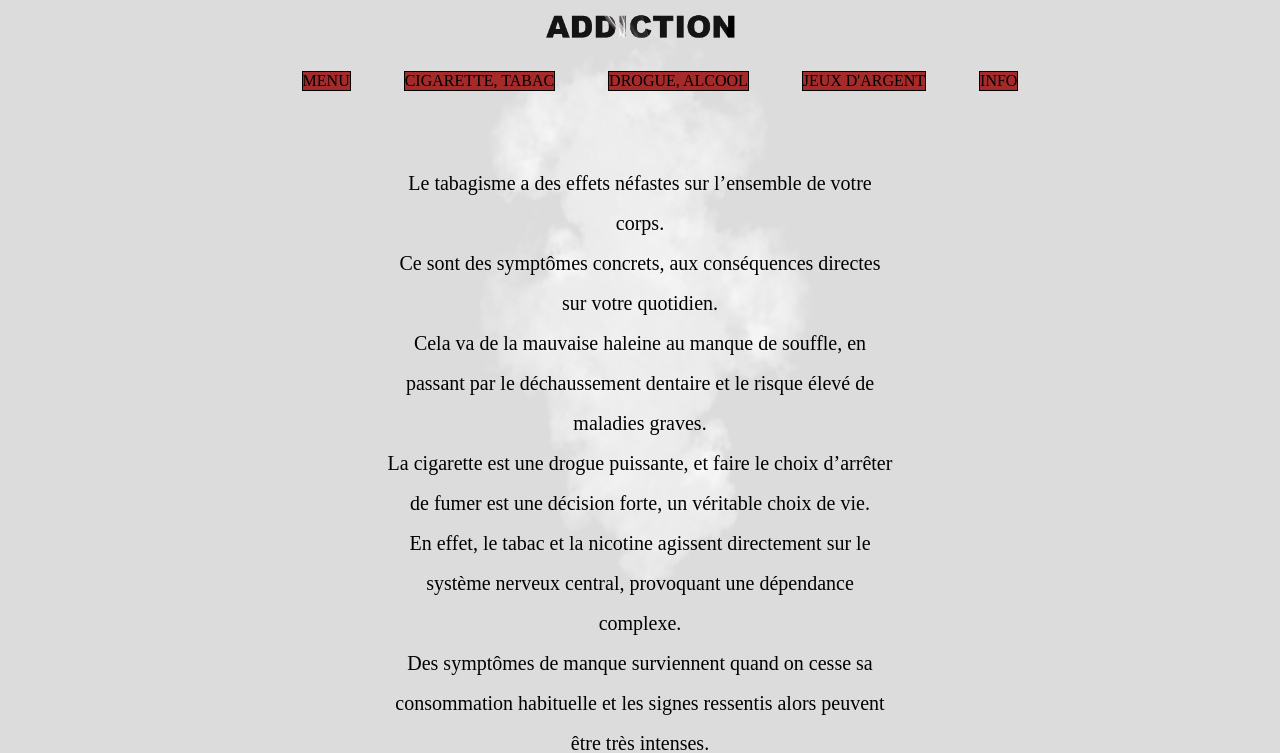
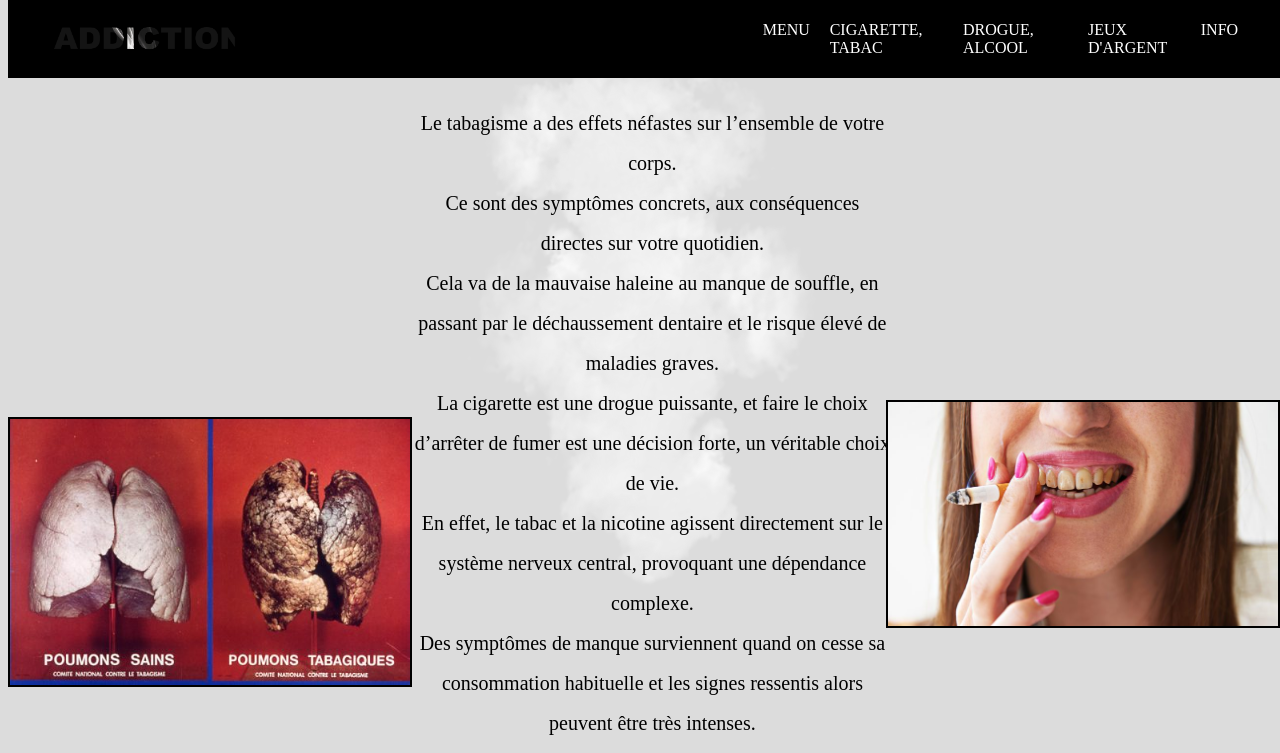
Before and after one commit to Haitamrane/hetic-w1p2021-Haitamrane, a plain HTML site: page Cigarette.html in a window 1280 px wide. Shown: the top 753 px of the page. Drawn offline with Linux system fonts and the light colour scheme.

Commit message:
commit initial

```diff
--- a/Cigarette.html
+++ b/Cigarette.html
@@ -3,16 +3,18 @@
 <html>
   <head>
     <meta charset="utf-8">
-    <title>Addiction</title>
+    <title>Addicton</title>
     <link rel="shortcut icon" href="Img/danger.ico">
-    <meta name="ADDICTIONS" content="Info sur les Addictions.">
+    <meta name="Addiction" content="Info sur les Addictions.">
     <link rel="stylesheet" href="css/style.css" />
   </head>
 
 <body>
-  <header>
-    <a href="Index.html"><img src="Img/logo.png" class="logo"></a>
-      <nav>
+  <header class="sticky">
+    <div class="container">
+    <a href="Index.html"><img src="Img/logo.png" id="logo"> </a>
+
+    <nav>
           <ul class="menu">
             <li><a href="Index.html"> MENU </a></li>
             <li><a href="Cigarette.html"> CIGARETTE, TABAC </a></li>
@@ -20,14 +22,17 @@
             <li><a href="Jeux.html"> JEUX D'ARGENT </a></li>
             <li><a href="https://solidarites-sante.gouv.fr/prevention-en-sante/addictions/article/informations-sur-les-addictions-et-les-drogues" target="blank_"> INFO </a> </li>
           </ul>
-        </nav>
-
-
+        </div>
+    </nav>
   </header>
 
 
   <main>
-    <p>
+
+    <img src="img/poumon.jpeg" class="poumon">
+    <img src="img/dent.jpg" class="dent">
+
+<p>
         <br> Le tabagisme a des effets néfastes sur l’ensemble de votre corps.
         <br> Ce sont des symptômes concrets, aux conséquences directes sur votre quotidien.
         <br> Cela va de la mauvaise haleine au manque de souffle, en passant par le déchaussement dentaire et le risque élevé de maladies graves.
@@ -36,7 +41,7 @@
         <br> Des symptômes de manque surviennent quand on cesse sa consommation habituelle et les signes ressentis alors peuvent être très intenses.
         <br> En moyenne, les fumeurs quotidiens consomment 13,6 cigarettes par jour.
         <br> On distingue trois types de dépendance au tabac :
-     </p>
+</p>
 
 
 <p>
@@ -83,10 +88,16 @@
 
   </main>
 
-
   <footer>
 
-  </footer>
+      <p>
+      l’Association nationale de prévention en alcoologie et addictologie (ANPAA 75)
+      <br> Tél. : 01 46 06 26 00
+      </p>
+
+
+    </footer>
+
 
 </body>
 </html>
--- a/css/style.css
+++ b/css/style.css
@@ -6,11 +6,9 @@ body {
     background-position: top;
 }
 
- .logo {
-   width: 200px;
-   display: block;
-   margin-left: auto;
-   margin-right: auto;
+#logo {
+  width: 200px;
+
 }
 
 nav .menu li {
@@ -19,34 +17,77 @@ nav .menu li {
   margin-right: 2%;
   margin-top: 1%;
   margin-bottom: 1%;
-  text-decoration: none;
-  border: 1px solid #000;
-  background-color: brown;
-}
-
-nav .menu li:hover {
-  background-color: green;
 }
 
 .menu {
-  text-align: center;
+  display: inline-flex;
+  justify-content: center;
+
 }
 
 a {
   text-decoration: none;
-  color: black;
+  color: white;
 }
 
 a:hover {
-  text-decoration: underline;
-  color: blue;
+  text-decoration: none;
+  color: gray;
 }
 
 p {
   line-height: 40px;
   text-align: center;
   display: flex;
+  margin-top: 5%;
   margin-left: 30%;
   margin-right: 30%;
   font-size: 20px;
 }
+
+.poumon {
+  float: left;
+  width: 400px;
+  border: black solid 2px;
+  margin-top: 28%;
+}
+
+.dent {
+  position: absolute;
+  top: 50%;
+  right: 0px;
+  width: 390px;
+  border: black solid 2px;
+}
+
+header {
+  background-color: black;
+}
+
+.container {
+  max-width: 1200px;
+    width: 95%;
+    margin: 0 auto;
+
+}
+
+header .container {
+    display: flex;
+    justify-content: space-between;
+    align-items: center;
+}
+
+.sticky {
+  position: fixed;
+  top: 0px;
+  width: 100%;
+}
+
+footer {
+background-color: black;
+font-size: 2rem;
+}
+
+footer p {
+  color: white;
+}
```
Also changed, not shown: Drogue.html (+15 -8 lines), Index.html (+13 -6 lines), Jeux.html (+16 -9 lines), Img/dent.jpg (added), Img/effet.png (added), Img/poumon.jpeg (added), css/dent.jpg (added), css/effet.png (added), css/poumon.jpeg (added).
